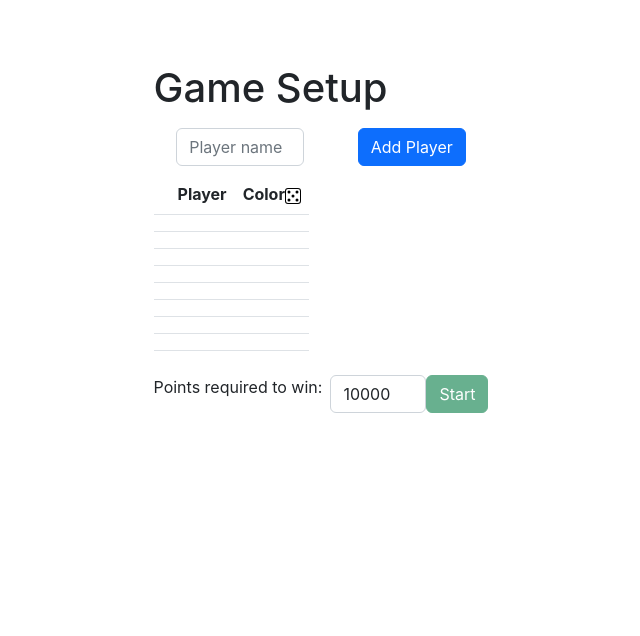
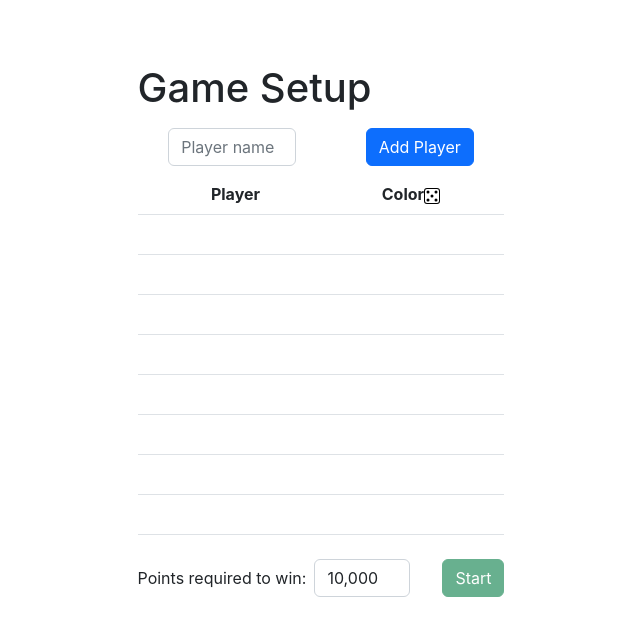
Before and after one commit to jkclark/Farkel, a React (Create React App) app in the folder farkel-score-ui/: page / in a window 1280 px wide. Both pictures are taken after a click on the button "Let's go". Shown: the top 636 px of the page, without its empty margins (319-959 px from the left). Built offline with nearby package versions, Linux system fonts and the light colour scheme; the HTML template or start-up script is replaced by a standard one.

Commit message:
Styled setup page a bit. Added commas to win number input.

```diff
--- a/farkel-score-ui/src/components/gameSetupPage.css
+++ b/farkel-score-ui/src/components/gameSetupPage.css
@@ -26,8 +26,8 @@
   gap: 5em;
 }
 
-.player-input-table {
-  width: max-content
+.player-list-table {
+  text-align: center;
 }
 
 .player-input-table-delete-col {
@@ -35,12 +35,7 @@
 }
 
 .player-entry {
-  height: max-content;
-}
-
-td.player-input-table-color-cell {
-  display: flex;
-  justify-content: center;
+  height: 2.5em;
 }
 
 .delete-icon {
@@ -54,6 +49,7 @@ td.player-input-table-color-cell {
 
 .color-dot {
   position: relative;
+  margin: auto;
   height: 1.5em;
   width: 1.5em;
   border-radius: 50%;
@@ -66,10 +62,12 @@ td.player-input-table-color-cell {
 .game-setup-footer {
   display: flex;
   justify-content: space-between;
+  gap: 2em;
 }
 
 .win-number-input-stack {
   display: flex;
+  align-items: center;
   gap: 0.5em;
 }
 
--- a/farkel-score-ui/src/components/gameSetupPage.js
+++ b/farkel-score-ui/src/components/gameSetupPage.js
@@ -8,36 +8,6 @@ import deleteIcon from "../img/x.svg";
 import ColorPicker, { RandomizeColorsButton } from "./colorPicker";
 
 import "./gameSetupPage.css";
-
-function WinNumberInput(props) {
-  function checkWinNumberInput(event) {
-    const winNumber = event.target.value;
-
-    const allowedChars = [...Array(10).keys()].map((x) => x.toString());
-    allowedChars.push(null);
-    if (props.localWinNumber === "") {
-      // If input is empty, do not allow 0
-      allowedChars.shift();
-    }
-
-    if (allowedChars.includes(event.nativeEvent.data)) {
-      props.setLocalWinNumber(winNumber);
-    }
-  }
-
-  return (
-    <div className="win-number-input-stack">
-      <label htmlFor="win-number-input">Points required to win: </label>
-      <input
-        type="text"
-        className="form-control"
-        name="win-number-input"
-        value={props.localWinNumber}
-        onInput={checkWinNumberInput}
-      ></input>
-    </div>
-  );
-}
 
 function PlayerEntry(props) {
   function deletePlayer() {
@@ -87,10 +57,11 @@ function PlayerEntry(props) {
         ></img>
       </td>
       <td>{props.name}</td>
-      <td className="player-input-table-color-cell">
+      <td>
         <div
           className="color-dot"
           style={{ backgroundColor: props.color }}
+          // TODO: I think this makes this feature unusable on mobile
           onMouseOver={() => {
             props.setCurrentPlayerColorIndex(props.index);
           }}
@@ -112,7 +83,7 @@ function PlayerList(props) {
   const [currentPlayerColorIndex, setCurrentPlayerColorIndex] = useState(null);
 
   return (
-    <Table className="player-input-table">
+    <Table className="player-list-table">
       <colgroup>
         <col span="1" className="player-input-table-delete-col"></col>
         <col span="1"></col>
@@ -212,7 +183,11 @@ function PlayerInput(props) {
           name="player-name-input"
           placeholder="Player name"
         ></input>
-        <Button type="submit" onClick={handleAddPlayerClick}>
+        <Button
+          type="submit"
+          disabled={props.players.length >= MAX_PLAYERS}
+          onClick={handleAddPlayerClick}
+        >
           Add Player
         </Button>
       </form>
@@ -227,6 +202,41 @@ function PlayerInput(props) {
         />
       </div>
     </>
+  );
+}
+
+function WinNumberInput(props) {
+  function checkWinNumberInput(event) {
+    // Get rid of the commas inserted by toLocaleString
+    const winNumber = event.target.value.replaceAll(",", "");
+
+    const allowedChars = [...Array(10).keys()].map((x) => x.toString());
+    allowedChars.push(null);
+    if (props.localWinNumber === "") {
+      // If input is empty, do not allow 0
+      allowedChars.shift();
+    }
+
+    if (allowedChars.includes(event.nativeEvent.data)) {
+      props.setLocalWinNumber(winNumber);
+    }
+  }
+
+  return (
+    <div className="win-number-input-stack">
+      <label htmlFor="win-number-input">Points required to win: </label>
+      <input
+        type="text"
+        className="form-control"
+        name="win-number-input"
+        value={
+          props.localWinNumber === ""
+            ? ""
+            : parseInt(props.localWinNumber).toLocaleString()
+        }
+        onInput={checkWinNumberInput}
+      ></input>
+    </div>
   );
 }
 
```
